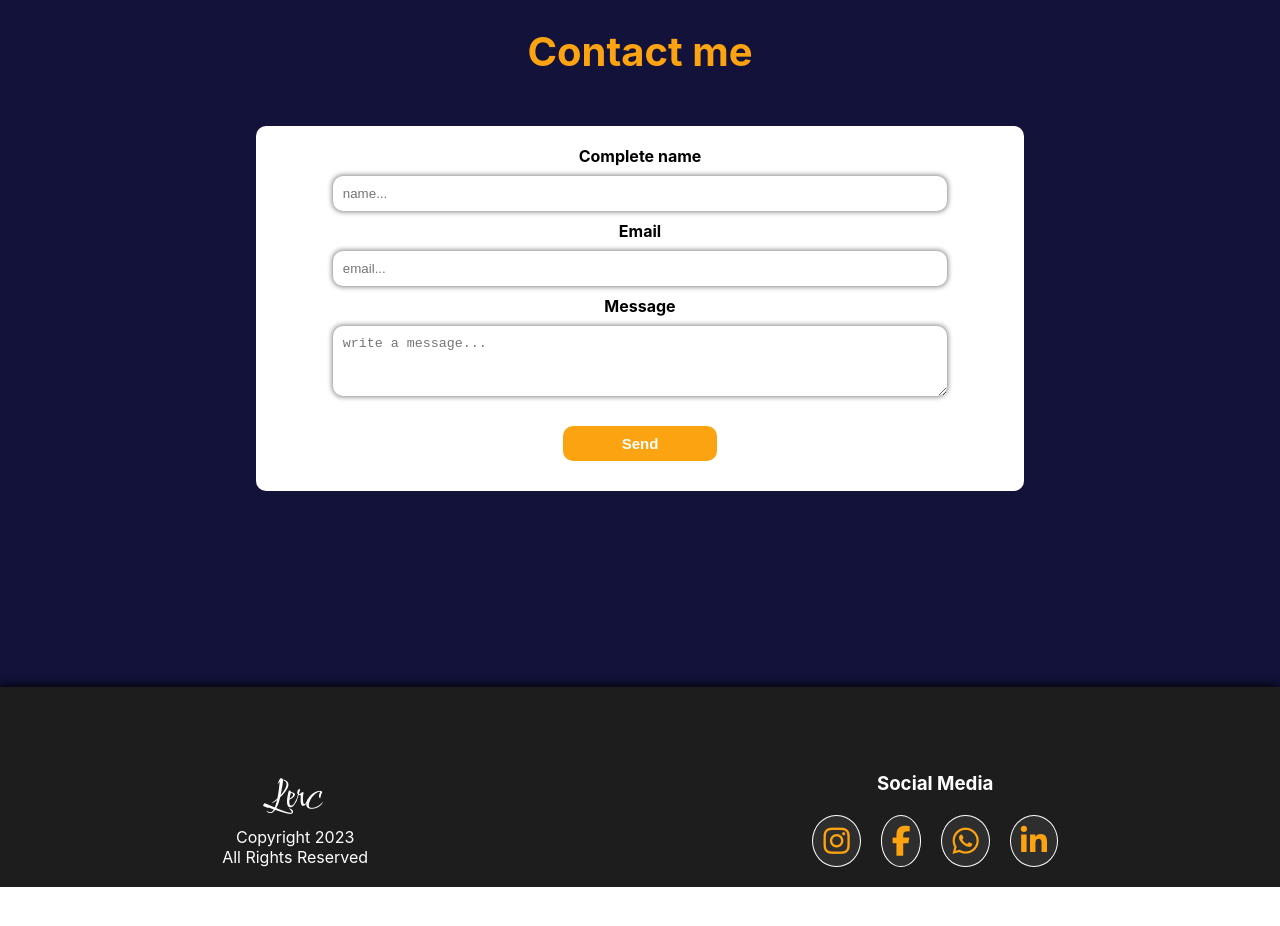
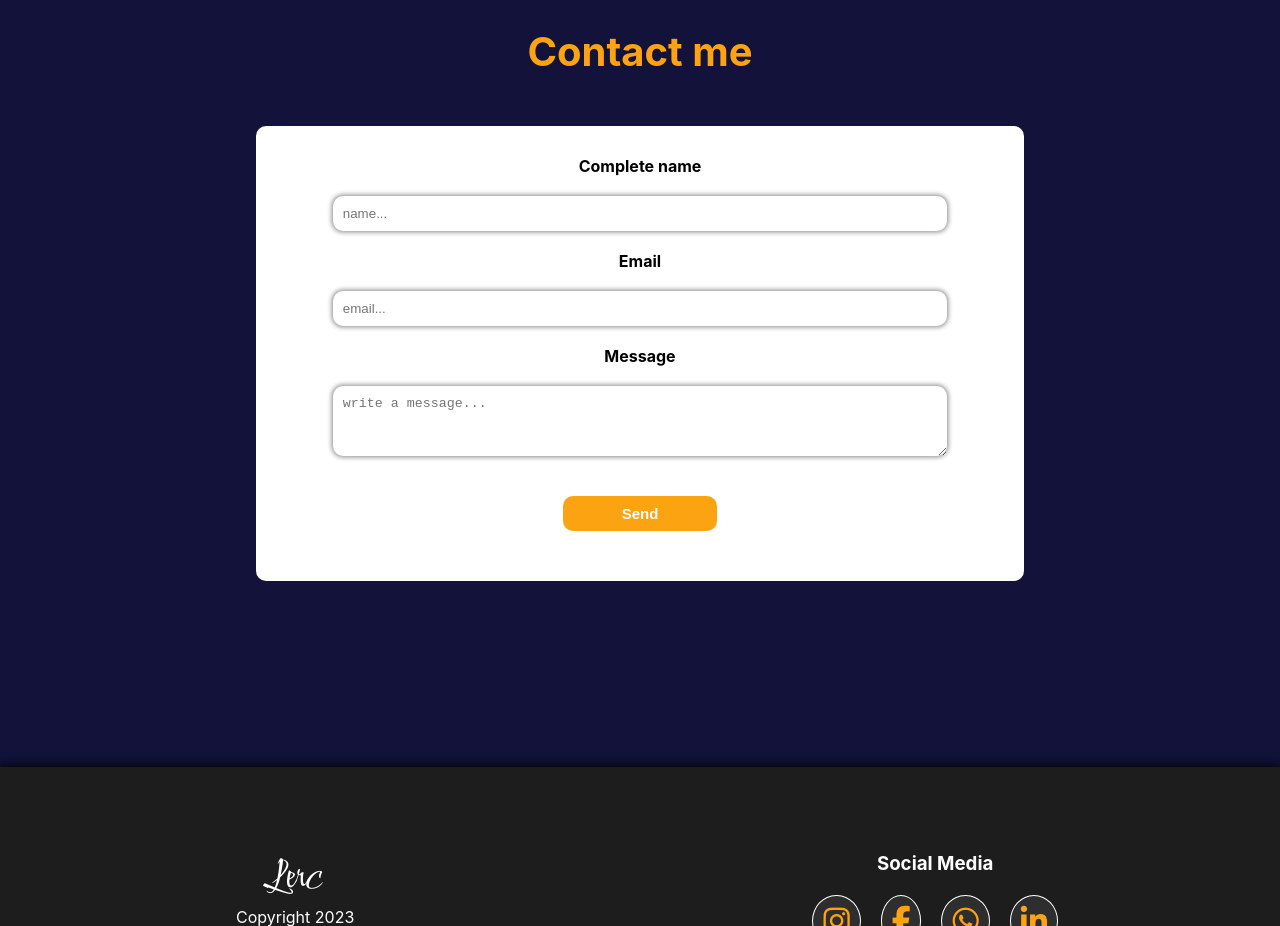
Before and after one commit to lerc7689/Portfolio_Lerc, a React (Vite) app: page / in a window 1280 px wide. Shown: the part 2940-3866 px from the top of the page. Before the commit the page ends 3827 px from the top, so only its background shows below. Built offline with nearby package versions, Linux system fonts and the light colour scheme.

Commit message:
contact height2

```diff
--- a/src/components/ContactMe/ContactMe.css
+++ b/src/components/ContactMe/ContactMe.css
@@ -1,6 +1,6 @@
 .contactMeContainer{
     padding-top: 60px;
-    height: 90vh;
+    height: 100vh;
     background-color: rgb(18, 18, 58);
     display: flex;
     flex-direction: column;
@@ -22,9 +22,9 @@
     flex-direction: column;
     justify-content: center;
     align-items: center;
-    gap: 10px;
-    padding-top: 20px;
-    padding-bottom: 20px;
+    gap: 20px;
+    padding-top: 30px;
+    padding-bottom: 30px;
 }
 
 .contactMeContainer form label{
```
